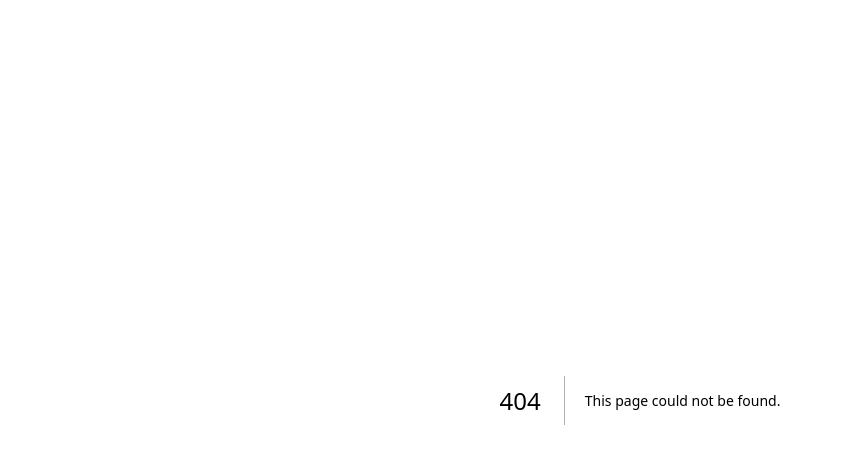
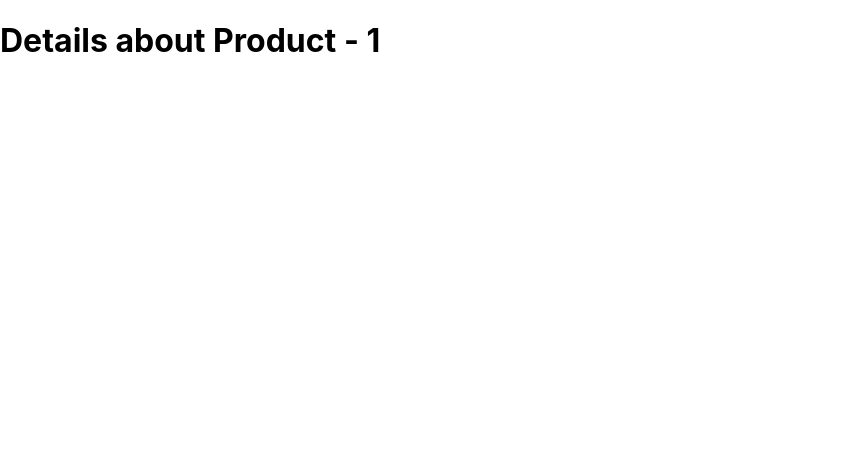
Before and after one commit to SakibAlIslam/next-js-12, a Next.js app: page /product/1 in a window 1280 px wide. Before the commit this address had no page. Shown: the top 464 px of the page, without its empty margins (0-841 px from the left). Built offline with nearby package versions, Linux system fonts and the light colour scheme.

Commit message:
nested dynamic routing done using useRouter query id

```diff
--- /dev/null
+++ b/pages/product/[productId].jsx
@@ -0,0 +1,13 @@
+import {useRouter} from 'next/router'
+import React from 'react'
+
+const ProductDetail = () => {
+  const router = useRouter();
+  const productId = router.query.productId;
+  console.log('router:', router);
+  return (
+    <h1>Details about Product - {productId}</h1>
+  )
+}
+
+export default ProductDetail
```
Also changed, not shown: pages/product/index.js (added, +13 -0 lines), pages/product/shoe.jsx (added, +9 -0 lines).
